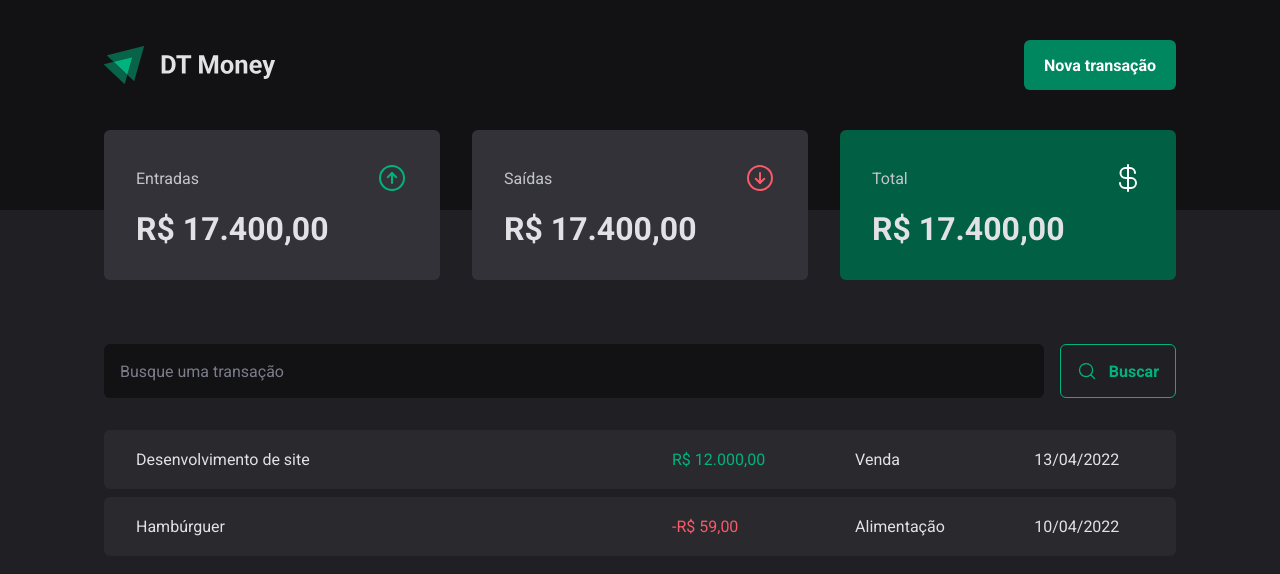
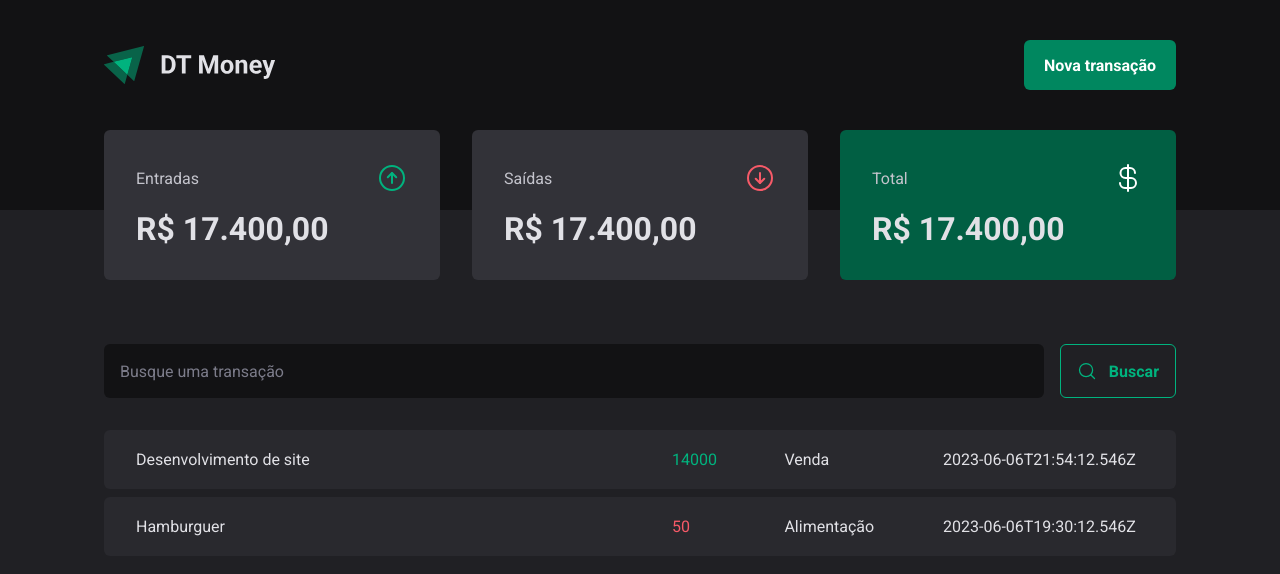
Before and after one commit to clodoaldo-favaro/ignite-03-dt-money, a React (Vite) app: page / in a window 1280 px wide. Shown: the top 574 px of the page. Built offline with nearby package versions, Linux system fonts and the light colour scheme; data requests are answered from the project's data file.

Commit message:
transactions json-server

```diff
--- a/package.json
+++ b/package.json
@@ -5,6 +5,7 @@
   "type": "module",
   "scripts": {
     "dev": "vite",
+    "dev:server": "json-server server.json -p 3333 -w -d 500",
     "build": "tsc && vite build",
     "lint": "eslint src --ext ts,tsx --report-unused-disable-directives --max-warnings 0",
     "preview": "vite preview"
@@ -22,6 +23,7 @@
     "@types/react-dom": "^18.0.11",
     "@types/styled-components": "^5.1.26",
     "@vitejs/plugin-react": "^4.0.0",
+    "json-server": "^0.17.3",
     "typescript": "^5.0.4",
     "vite": "^4.3.2"
   }
--- /dev/null
+++ b/server.json
@@ -0,0 +1,20 @@
+{
+	"transactions": [
+    {
+      "id": 1,
+      "description": "Desenvolvimento de site",
+      "type": "income",
+      "category": "Venda",
+      "price": 14000,
+      "createdAt": "2023-06-06T21:54:12.546Z"
+    },
+    {
+      "id": 2,
+      "description": "Hamburguer",
+      "type": "outcome",
+      "category": "Alimentação",
+      "price": 50,
+      "createdAt": "2023-06-06T19:30:12.546Z"
+    }
+  ]
+}
--- a/src/pages/Transactions/index.tsx
+++ b/src/pages/Transactions/index.tsx
@@ -1,9 +1,40 @@
+import { useEffect, useState } from "react";
 import { Header } from "../../components/Header";
 import { Summary } from "../../components/Summary";
 import { SearchForm } from "./components/SearchForm";
 import { TransactionsContainer, TransactionTable, PriceHighlight } from "./styles";
 
+interface Transaction {
+	id: number;
+	description: string;
+	type: 'income' | 'outcome';
+	price: number;
+	category: string;
+	createdAt: string;
+}
+
 export function Transactions() {
+	const [transactions, setTransactions] = useState<Transaction[]>([])
+
+	async function loadTransactions() {
+		const response = await fetch('http://localhost:3333/transactions');
+		const data = await response.json();
+
+		setTransactions(data);
+	}
+
+	useEffect(() => {
+		loadTransactions();
+	}, [])
+
+	// useEffect(() => {
+	// 	fetch('http://localhost:3333/transactions')
+	// 		.then(response => response.json())
+	// 		.then(data => {
+	// 			console.log(data)
+	// 		})
+	// }, []);
+
 	return (
 		<div>
 			<Header />
@@ -13,22 +44,18 @@
 				<SearchForm />
 				<TransactionTable>
 					<tbody>
-						<tr>
-							<td width="50%">Desenvolvimento de site</td>
-							<td>
-								<PriceHighlight variant="income">R$ 12.000,00</PriceHighlight>
-							</td>
-							<td>Venda</td>
-							<td>13/04/2022</td>
-						</tr>
-						<tr>
-							<td width="50%">Hambúrguer</td>
-							<td>
-								<PriceHighlight variant="outcome">-R$ 59,00</PriceHighlight>
-							</td>
-							<td>Alimentação</td>
-							<td>10/04/2022</td>
-						</tr>
+						{transactions.map(transaction => {
+							return (
+								<tr key={transaction.id}>
+									<td width="50%">{transaction.description}</td>
+									<td>
+										<PriceHighlight variant={transaction.type}>{transaction.price}</PriceHighlight>
+									</td>
+									<td>{transaction.category}</td>
+									<td>{transaction.createdAt}</td>
+								</tr>
+							)
+						})}
 					</tbody>
 				</TransactionTable>
 			</TransactionsContainer>
```
Also changed, not shown: 1 other file (tests, documents, lock files or other folders).
